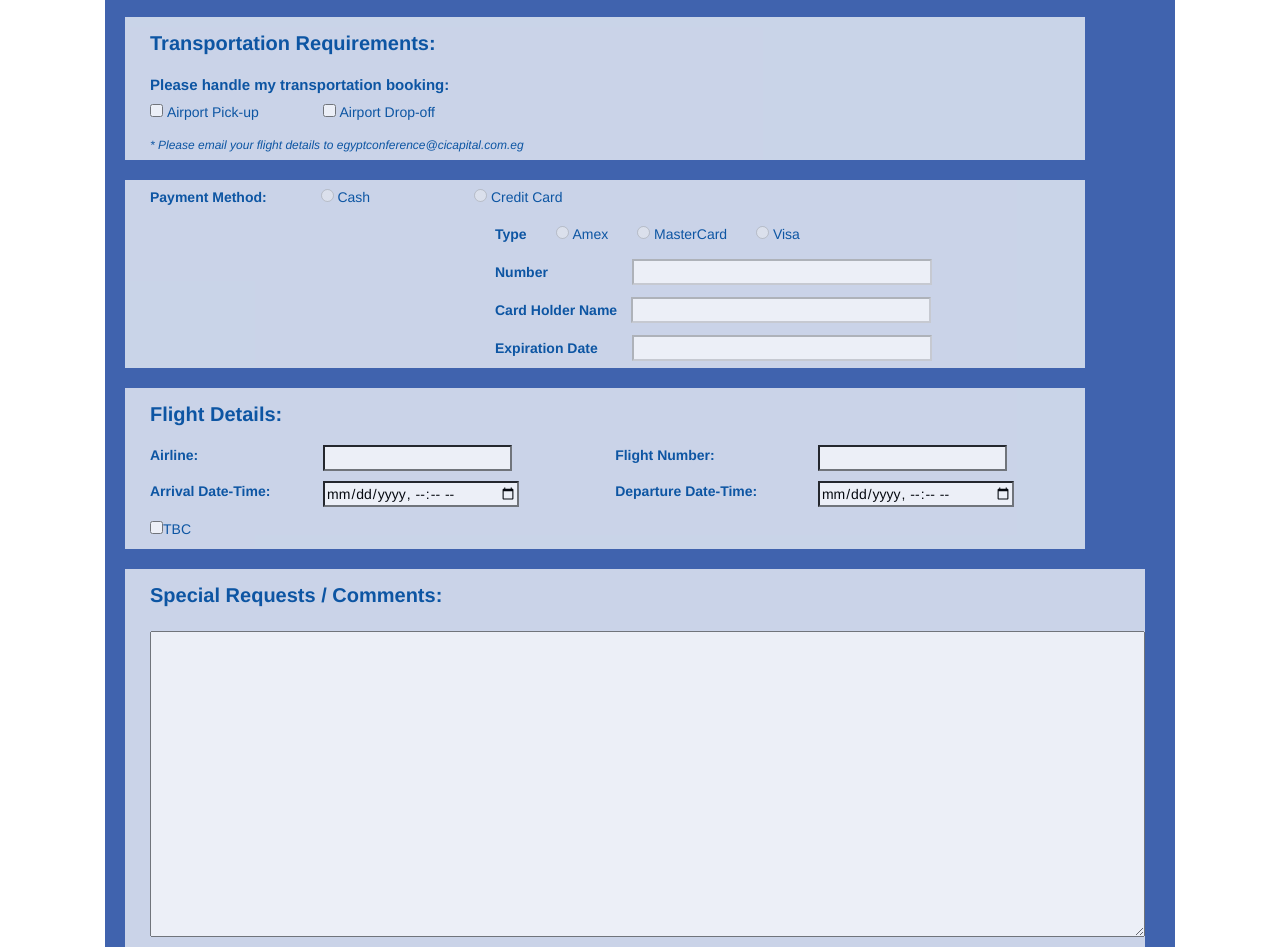
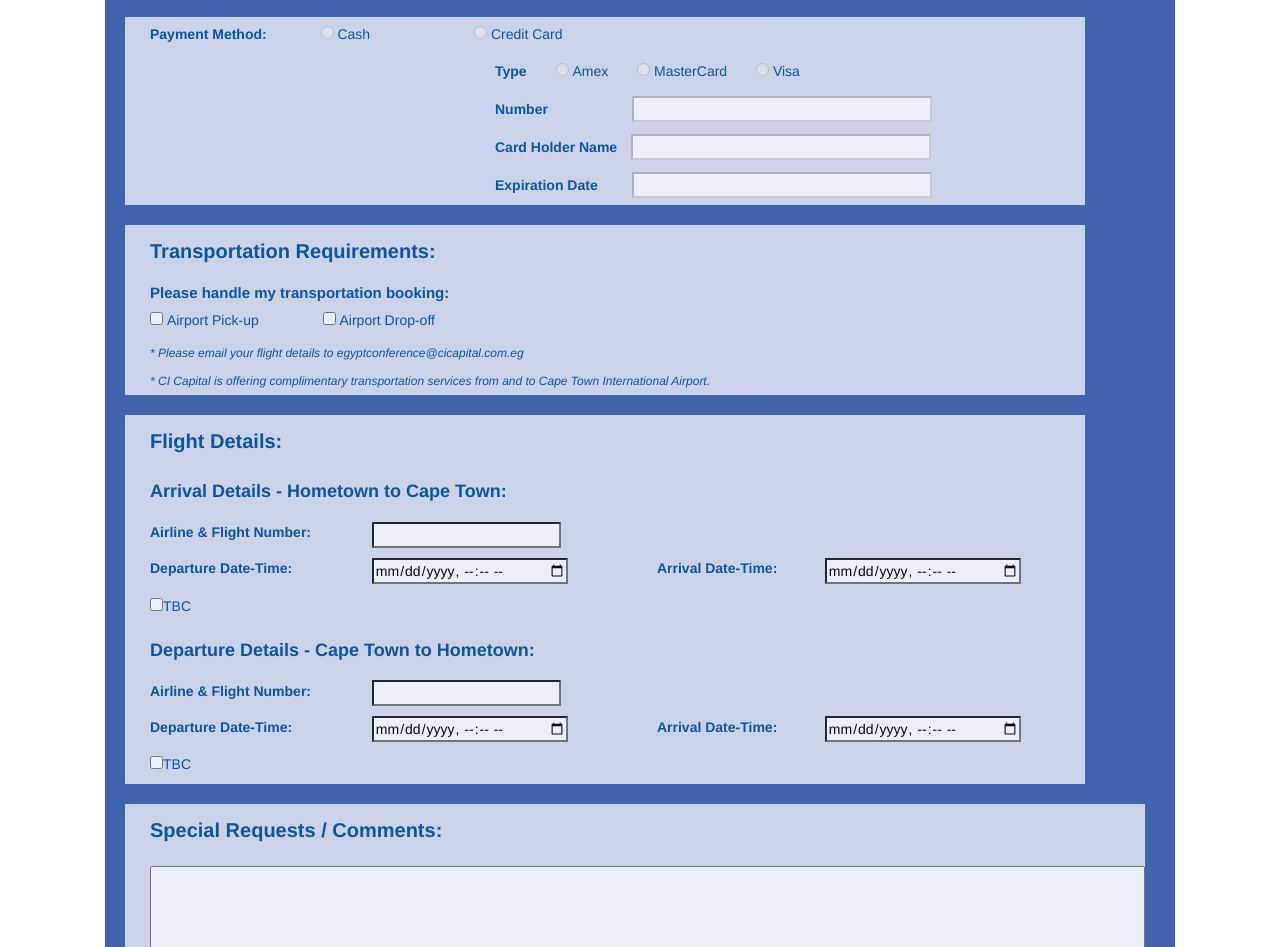
Before and after one commit to ahmedmelhady7/cicapital, a plain HTML site: page companies-form.html in a window 1280 px wide. Shown: the part 990-1937 px from the top of the page. Drawn offline with Linux system fonts and the light colour scheme.

Commit message:
last modifications flight-details to be separated into arrival and departure details

```diff
--- a/companies-form.html
+++ b/companies-form.html
@@ -363,23 +363,6 @@
 						<br />
 						<table class="grayTable pay">
 							<tr>
-								<td colspan="8"><h2 class="section-title"><b>Transportation Requirements:</b></h2></td>
-							</tr>
-							<tr>
-								<td><label  for="" class="option-label"><b style="font-size: 15px">Please handle my transportation booking:</b></label>
-								<br />
-								<input type="checkbox" name="entry.1764085803" value="Airport pick-up" id="group_1764085803_1" role="checkbox" class="ss-q-checkbox">
-								<label  for="group_1764085803_1" class="option-label">Airport Pick-up</label>
-								<input type="checkbox" name="entry.1764085803" value="Airport drop-off" id="group_1764085803_2" role="checkbox" class="transportcheck ss-q-checkbox">
-								<label  for="group_1764085803_2" class="option-label">Airport Drop-off</label></td>
-							</tr>
-							<tr>
-								<td class="note" style=""> * Please email your flight details to egyptconference@cicapital.com.eg </td>
-							</tr>
-						</table>
-						<br/>
-						<table class="grayTable pay">
-							<tr>
 								<td width="60%"><label  for="">Payment Method: </label>
 								<input type="radio" name="entry.585576449" value="Cash" id="group_585576449_1" role="radio" class="payment accommodation-data" aria-label="Cash" required aria-required="true"  disabled="disabled">
 								<label  for="group_585576449_1" class="option-label">Cash</label>
@@ -427,26 +410,66 @@
 							</tr>
 						</table>
 						<br/>
+						<table class="grayTable pay">
+							<tr>
+								<td colspan="8"><h2 class="section-title"><b>Transportation Requirements:</b></h2></td>
+							</tr>
+							<tr>
+								<td><label  for="" class="option-label"><b style="font-size: 15px">Please handle my transportation booking:</b></label>
+								<br />
+								<input type="checkbox" name="entry.1764085803" value="Airport pick-up" id="group_1764085803_1" role="checkbox" class="ss-q-checkbox">
+								<label  for="group_1764085803_1" class="option-label">Airport Pick-up</label>
+								<input type="checkbox" name="entry.1764085803" value="Airport drop-off" id="group_1764085803_2" role="checkbox" class="transportcheck ss-q-checkbox">
+								<label  for="group_1764085803_2" class="option-label">Airport Drop-off</label></td>
+							</tr>
+							<tr>
+								<td class="note" style=""> * Please email your flight details to egyptconference@cicapital.com.eg </td>
+							</tr>
+							<tr>
+								<td class="note"> * CI Capital is offering complimentary transportation services from and to Cape Town International Airport.<td></tr>
+						</table>
+						<br/>
 						<table class="grayTable flight">
 							<tr>
 								<td colspan="8"><h2 class="section-title"><b>Flight Details:</b></h2></td>
 							</tr>
 							<tr>
-								<td><label  for="entry_1664199104">Airline: </label></td>
+								<td colspan="8"><h4 class="section-title"><b>Arrival Details - Hometown to Cape Town:</b></h4></td>
+							</tr>
+							<tr>
+								<td><label  for="entry_1664199104">Airline & Flight Number: </label></td>
 								<td class="no-left-padding">
-								<input type="text" name="entry.1664199104" value="" class="ss-q-short valid" id="entry_1664199104" dir="auto" aria-label="Flight Name  " title="">
-								</td>
-								<td><label  for="entry_343355002">Flight Number: </label></td>
-								<td class="no-left-padding">
-								<input type="text" name="entry.343355002" value="" class="ss-q-short valid" id="entry_343355002" dir="auto" aria-label="Flight Number  " title="">
+								<input type="text" name="entry.1664199104" value="" class="ss-q-short valid" id="entry_1664199104" dir="auto" aria-label="Flight Name  " title="" placeholder="">
 								</td>
 							</tr>
 							<tr>
-								<td><label  for="entry_1668115892">Arrival Date-Time: </label></td>
+								<td><label  for="entry_1668115892">Departure Date-Time: </label></td>
 								<td class="no-left-padding">
 								<input type="datetime-local" name="entry.1668115892" value="" class="ss-q-datetime valid" dir="auto" id="entry_1668115892" aria-label="Arrival Date-Time" placeholder="mm/dd/yyyy hh:mm AM/PM">
 								</td>
-								<td><label  for="entry_1976496289">Departure Date-Time: </label></td>
+								<td><label  for="entry_1976496289">Arrival Date-Time: </label></td>
+								<td class="no-left-padding">
+								<input type="datetime-local" name="entry.1976496289" value="" class="ss-q-datetime valid" dir="auto" id="entry_1976496289" aria-label="Departure Date-Time  " placeholder="mm/dd/yyyy hh:mm AM/PM">
+								</td>
+							</tr>
+							<tr>
+								<td><input type="checkbox" name="entry.2103629769" value="TBC" id="group_2103629769_1" role="checkbox" class="ss-q-checkbox valid"><label  for="group_2103629769_1" class="option-label"> TBC</label></td>
+							</tr>
+							<tr>
+								<td colspan="8"><h4 class="section-title"><b>Departure Details - Cape Town to Hometown:</b></h4></td>
+							</tr>
+							<tr>
+								<td><label  for="entry_1664199104">Airline & Flight Number: </label></td>
+								<td class="no-left-padding">
+								<input type="text" name="entry.1664199104" value="" class="ss-q-short valid" id="entry_1664199104" dir="auto" aria-label="Flight Name  " title="" placeholder="">
+								</td>
+							</tr>
+							<tr>
+								<td><label  for="entry_1668115892">Departure Date-Time: </label></td>
+								<td class="no-left-padding">
+								<input type="datetime-local" name="entry.1668115892" value="" class="ss-q-datetime valid" dir="auto" id="entry_1668115892" aria-label="Arrival Date-Time" placeholder="mm/dd/yyyy hh:mm AM/PM">
+								</td>
+								<td><label  for="entry_1976496289">Arrival Date-Time: </label></td>
 								<td class="no-left-padding">
 								<input type="datetime-local" name="entry.1976496289" value="" class="ss-q-datetime valid" dir="auto" id="entry_1976496289" aria-label="Departure Date-Time  " placeholder="mm/dd/yyyy hh:mm AM/PM">
 								</td>
```
